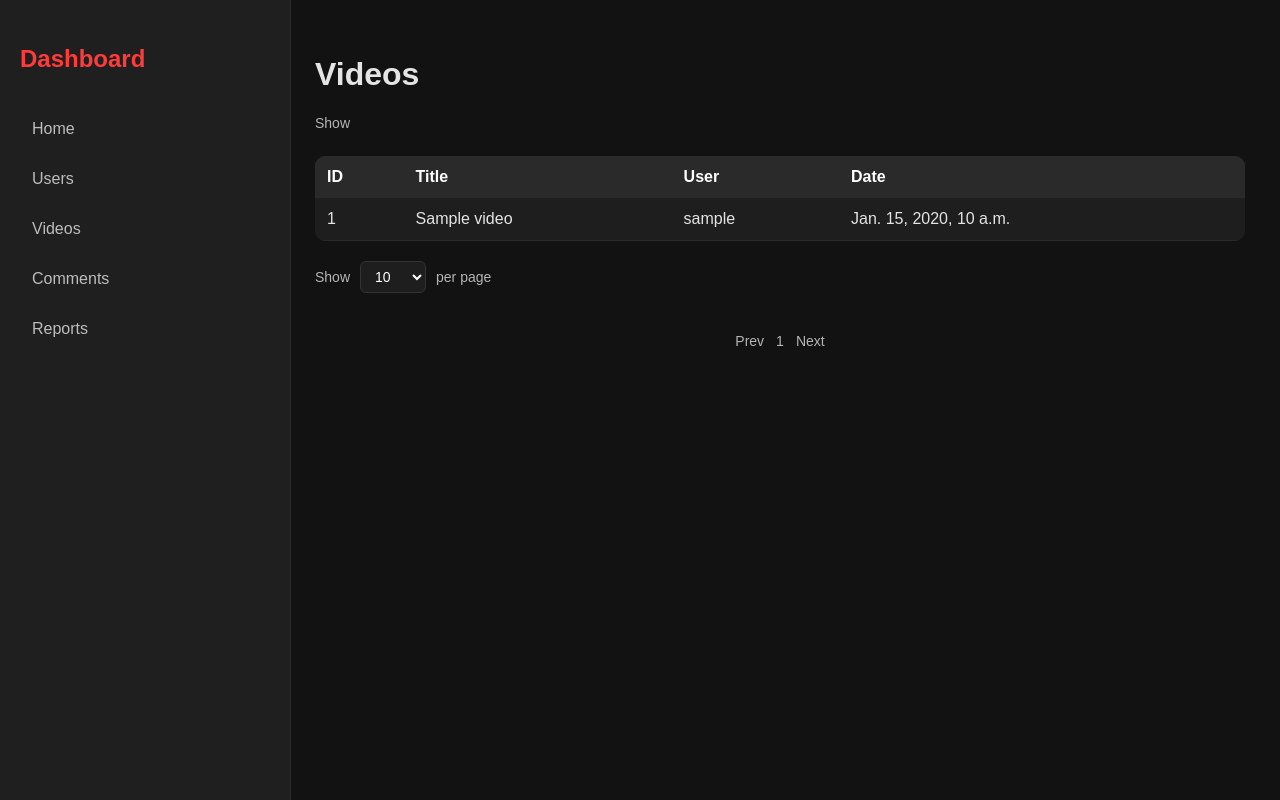
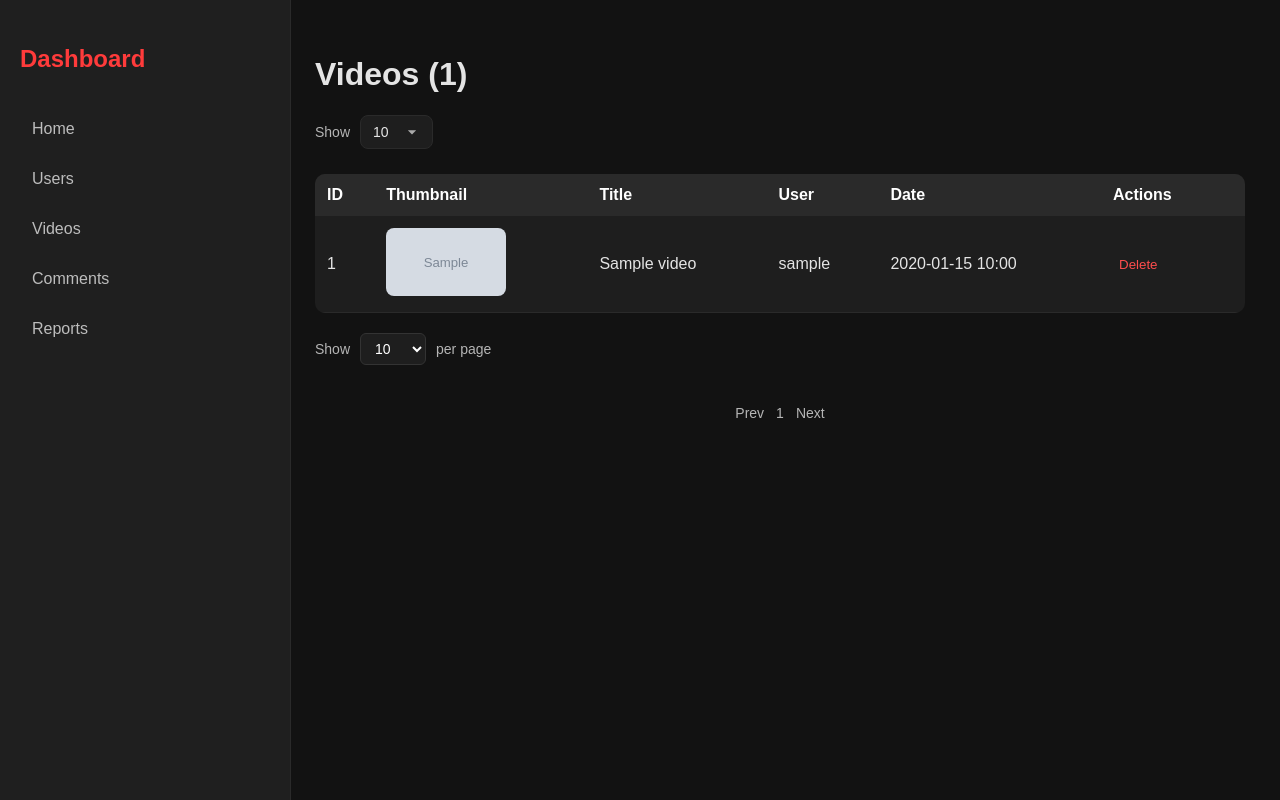
Before and after one commit to Mahanje/spark, a Django app: template dashboard/templates/dashboard/videos.html in a window 1280 px wide. Run offline with Django 3.2, Linux system fonts and the light colour scheme; the template is opened without the code that fills it: most values are stand-ins (such as "Sample title", 1, 10 or a date in 2020); grey boxes marked "Sample" are stand-in pictures.

Commit message:
delete videos dashboard added

```diff
--- a/dashboard/templates/dashboard/comments.html
+++ b/dashboard/templates/dashboard/comments.html
@@ -4,7 +4,7 @@
 
 {% block content %}
 
-<h1>Manage Comments</h1>
+<h1>Manage Comments ({{ total_comments }})</h1>
 
 <div style="margin-bottom:15px;">
 
--- a/dashboard/templates/dashboard/reports.html
+++ b/dashboard/templates/dashboard/reports.html
@@ -4,7 +4,7 @@
 {% block content %}
 <div class="dashboard-container">
     <link rel="stylesheet" href="/static/css/dashboard.css">
-    <h2 class="page-title">Managing Reports</h2>
+    <h2 class="page-title">Managing Reports ({{ total_reports }})</h2>
 
     <div class="table-responsive">
         <table class="table">
--- a/dashboard/templates/dashboard/videos.html
+++ b/dashboard/templates/dashboard/videos.html
@@ -3,47 +3,108 @@
 {% block title %} - Videos{% endblock %}
 
 {% block content %}
-<h1>Videos</h1>
+
+<h1>Videos ({{ total_videos }})</h1>
 
 <div class="table-controls">
 
-<label>Show</label>
+    <label for="per-page-select">Show</label>
+
+    <select id="per-page-select">
+        <option value="10" {% if per_page == 10 %}selected{% endif %}>10</option>
+        <option value="25" {% if per_page == 25 %}selected{% endif %}>25</option>
+        <option value="50" {% if per_page == 50 %}selected{% endif %}>50</option>
+        <option value="100" {% if per_page == 100 %}selected{% endif %}>100</option>
+    </select>
 
 </div>
 
 <table class="table">
+
+    <thead>
     <tr>
         <th>ID</th>
+        <th>Thumbnail</th>
         <th>Title</th>
         <th>User</th>
         <th>Date</th>
+        <th style="width:120px;">Actions</th>
+    </tr>
+    </thead>
+
+    <tbody>
+
+    {% for v in videos %}
+
+    <tr>
+
+        <td>{{ v.id }}</td>
+
+        <td>
+
+            {% if v.thumbnail_url %}
+            <img src="{{ v.thumbnail_url }}"
+                 alt="{{ v.title }}"
+                 style="width:120px;height:68px;object-fit:cover;border-radius:8px;">
+            {% else %}
+            <img src="/static/images/images (1).png"
+                 alt="No Thumbnail"
+                 style="width:120px;height:68px;object-fit:cover;border-radius:8px;">
+            {% endif %}
+
+        </td>
+
+        <td>{{ v.title }}</td>
+
+        <td>{{ v.user.username }}</td>
+
+        <td>{{ v.created_at|date:"Y-m-d H:i" }}</td>
+
+        <td>
+
+            <form method="post"
+                  action="{% url 'dashboard:delete_video' v.id %}"
+                  onsubmit="return confirm('Delete this video permanently?');">
+
+                {% csrf_token %}
+
+                <button class="delete-link" type="submit" style="background: transparent; border: none">
+                    Delete
+                </button>
+
+            </form>
+
+        </td>
+
     </tr>
 
-    {% for v in videos %}
+    {% empty %}
+
     <tr>
-        <td>{{ v.id }}</td>
-        <td>{{ v.title }}</td>
-        <td>{{ v.user.username }}</td>
-        <td>{{ v.created_at }}</td>
+        <td colspan="6" style="text-align:center;">
+            No videos found.
+        </td>
     </tr>
+
     {% endfor %}
 
+    </tbody>
+
 </table>
+
 {% include "components/pagination.html" %}
 
 <script>
 
     const perPageSelect = document.getElementById("per-page-select");
 
-if(perPageSelect){
+    if (perPageSelect) {
 
-    perPageSelect.addEventListener("change", function(){
-
-        const perPage = this.value;
+        perPageSelect.addEventListener("change", function () {
 
             const url = new URL(window.location.href);
 
-        url.searchParams.set("per_page", perPage);
+            url.searchParams.set("per_page", this.value);
             url.searchParams.set("page", 1);
 
             window.location.href = url;
@@ -53,4 +114,5 @@ if(perPageSelect){
     }
 
 </script>
+
 {% endblock %}
--- a/dashboard/urls.py
+++ b/dashboard/urls.py
@@ -9,6 +9,7 @@ urlpatterns = [
     path("users/<int:user_id>/edit/", views.edit_user, name="edit_user"),
     path("users/<int:user_id>/delete/", views.delete_user, name="delete_user"),
     path('videos/', views.video_list, name="videos"),
+    path("videos/<int:video_id>/delete/", views.delete_video, name="delete_video", ),
     path('comments/', views.comments, name="comments"),
     path("comments/delete/<int:comment_id>/", views.delete_comment, name="delete_comment"),
     path('reports/', views.report_list, name='report_list'),
--- a/static/css/dashboard.css
+++ b/static/css/dashboard.css
@@ -621,8 +621,27 @@ body {
     border-radius: 8px;
     transition: background .2s;
 }
+
 .comment:target {
     background: #fff7cc;
     border-left: 4px solid #f5c518;
     box-shadow: 0 0 0 2px rgba(245, 197, 24, 0.2);
 }
+
+
+.delete-btn {
+    background: #e53935;
+    color: #fff;
+
+    border: none;
+    border-radius: 8px;
+
+    padding: 8px 14px;
+
+    cursor: pointer;
+    font-weight: 600;
+}
+
+.delete-btn:hover {
+    background: #c62828;
+}
```
Also changed, not shown: dashboard/views.py (+16 -1 lines). Lines whose indentation alone changed are shown as unchanged.
